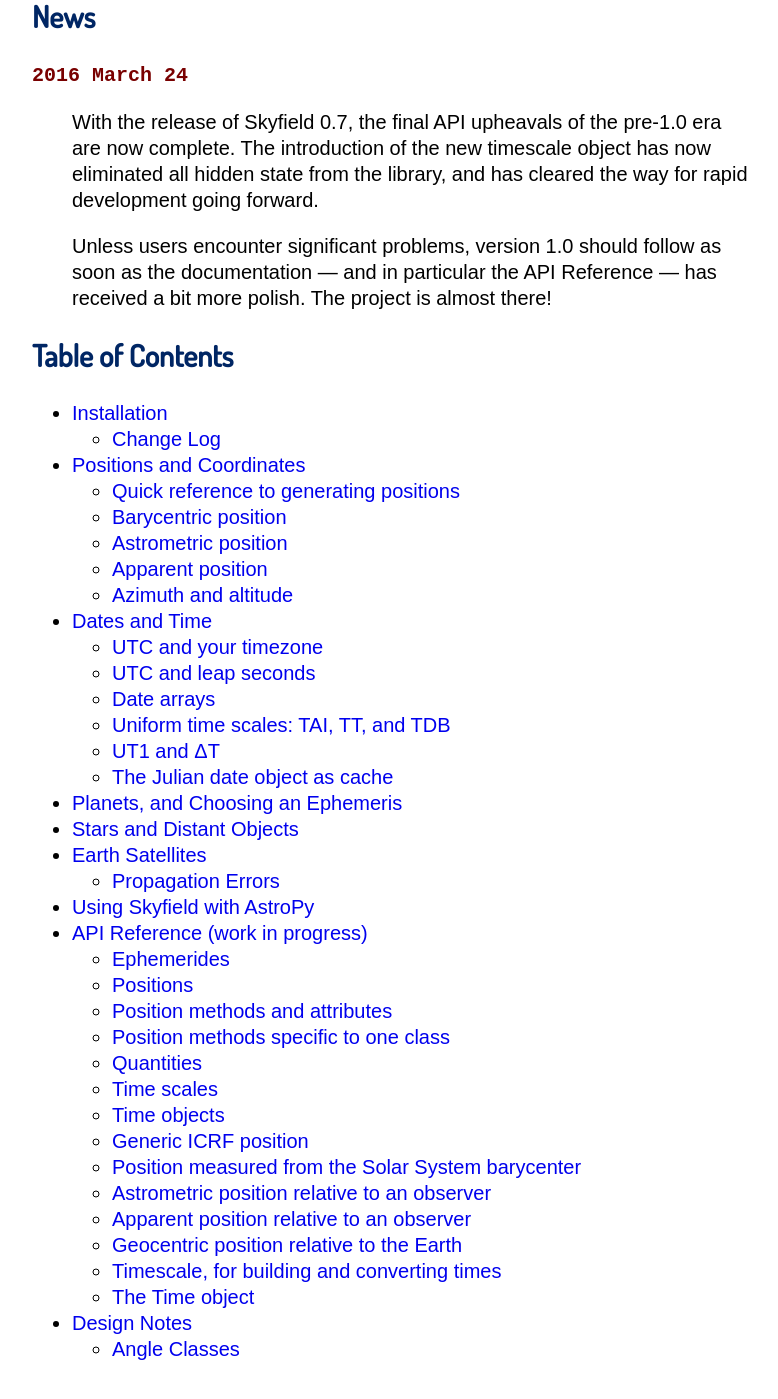
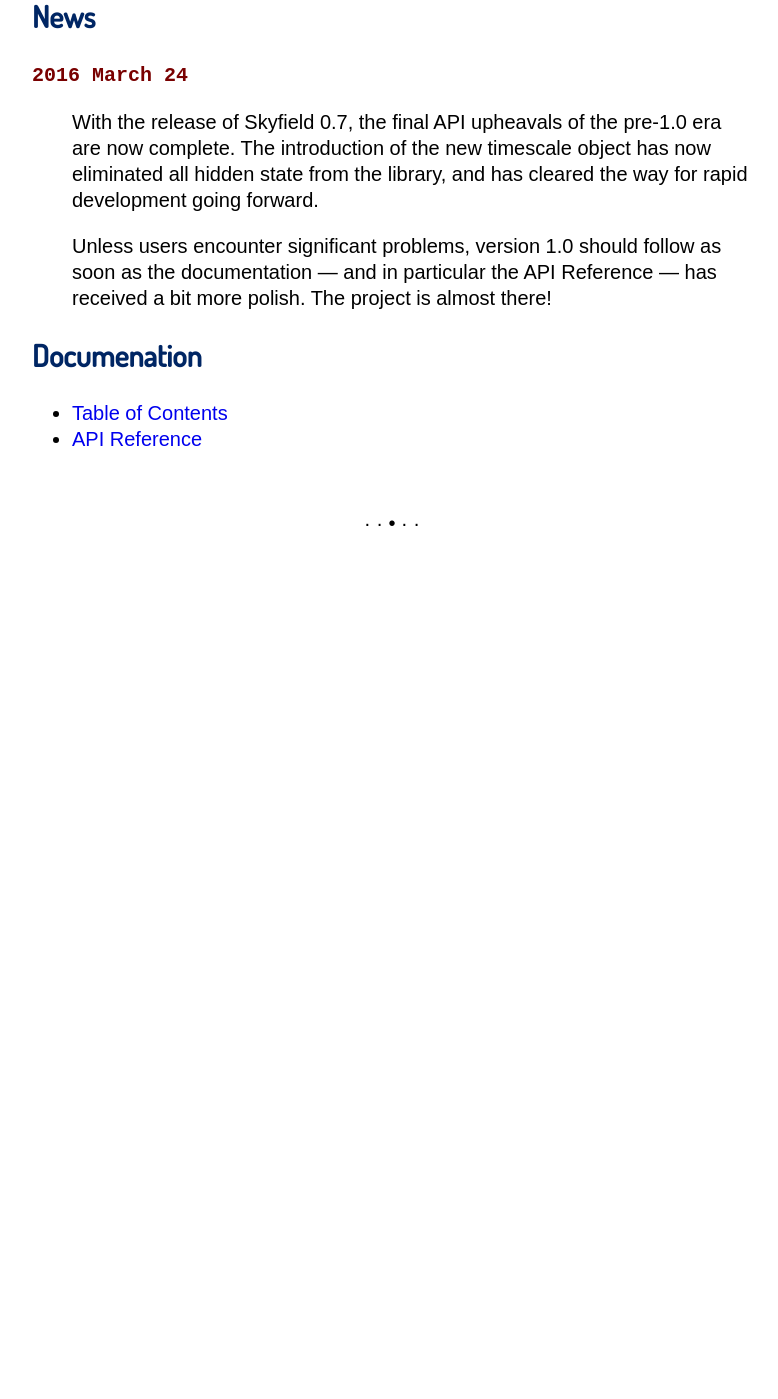
Before and after one commit to skyfielders/python-skyfield, a Sphinx documentation site: the page built from skyfield/documentation/index.rst, in a window 1280 px wide and 1400 px high, scrolled down 1851 px. Shown: the whole window, without its empty margins (248-1026 px from the left). Built offline with Sphinx 7.4.7, drawn with Linux system fonts in a browser that asks for light colours; some web fonts are replaced; after the commit the page ends 2445 px from its top, so only the background shows below that.

Commit message:
Split API Reference into several pages

```diff
--- a/skyfield/documentation/_templates/layout.html
+++ b/skyfield/documentation/_templates/layout.html
@@ -9,6 +9,10 @@
     {% if title != 'Skyfield' %}
     <p class="motto">
       <a href=".">Home</a>
+      •
+      <a href="toc.html">Table of Contents</a>
+      •
+      <a href="api.html">API Reference</a>
     </p>
     {% endif %}
     {{ body }}
--- a/skyfield/documentation/api.rst
+++ b/skyfield/documentation/api.rst
@@ -1,7 +1,7 @@
 
-==================================
- API Reference (work in progress)
-==================================
+===============
+ API Reference
+===============
 
 .. currentmodule:: skyfield.jpllib
 
@@ -164,107 +164,3 @@
    Time.toordinal
    Time.tai_calendar
    Time.tt_calendar
-
-
-
-
-.. testsetup::
-
-    from pprint import pprint
-    from skyfield.positionlib import *
-    from skyfield.api import load
-    ts = load.timescale()
-
-.. currentmodule:: skyfield.jpllib
-
-.. testsetup::
-
-   from skyfield import api
-   de421 = api.load('de421.bsp')
-   earth = de421['Earth']
-   moon = de421['Moon']
-   mars = de421['Mars']
-
-.. autoclass:: SpiceKernel
-   :members:
-
-.. autoclass:: Body
-   :members:
-
-.. autoclass:: Geometry()
-
-   .. automethod:: at
-
-Generic ICRF position
-=====================
-
-.. currentmodule:: skyfield.positionlib
-
-.. autoclass:: ICRF
-   :members:
-
-   .. attribute:: t
-
-      The `Time` coordinate of this position.
-
-   .. attribute:: position
-
-      The `Distance` coordinate as an (x, y, z) array.
-
-   .. attribute:: velocity
-
-      The `Velocity` coordinate as an (x, y, z) array.
-
-      This attribute will have the value `None` if no velocity was
-      specified for this position.
-
-Position measured from the Solar System barycenter
-==================================================
-
-.. autoclass:: Barycentric
-   :members:
-
-Astrometric position relative to an observer
-============================================
-
-.. autoclass:: Astrometric
-   :members:
-
-Apparent position relative to an observer
-=========================================
-
-.. autoclass:: Apparent
-   :members:
-
-Geocentric position relative to the Earth
-=========================================
-
-.. autoclass:: Geocentric
-   :members:
-
-Timescale, for building and converting times
-============================================
-
-.. currentmodule:: skyfield.timelib
-
-.. autoclass:: Timescale
-   :members:
-
-The Time object
-===============
-
-.. autoclass:: Time
-   :members:
-
-
-   .. attribute:: tt
-
-      Terrestrial Time (TT) as a Julian date.
-
-   .. attribute:: tdb
-
-      Barycentric Dynamical Time (TDB) as a Julian date.
-
-   .. attribute:: ut1
-
-      Universal Time (UT1) as a Julian date.
--- a/skyfield/documentation/index.rst
+++ b/skyfield/documentation/index.rst
@@ -109,21 +109,14 @@
   has received a bit more polish.
   The project is almost there!
 
-Table of Contents
-=================
+Documenation
+============
 
 .. toctree::
-   :maxdepth: 2
+   :maxdepth: 1
 
-   installation
-   positions
-   time
-   planets
-   stars
-   earth-satellites
-   astropy
+   toc
    api
-   design
 
 .. testcleanup::
 
```
Also changed, not shown: skyfield/documentation/api-ephemeris.rst (added, +36 -0 lines), skyfield/documentation/api-position.rst (added, +65 -0 lines), skyfield/documentation/api-quantity.rst (added, +17 -0 lines), skyfield/documentation/api-time.rst (added, +47 -0 lines), skyfield/documentation/toc.rst (added, +25 -0 lines).
